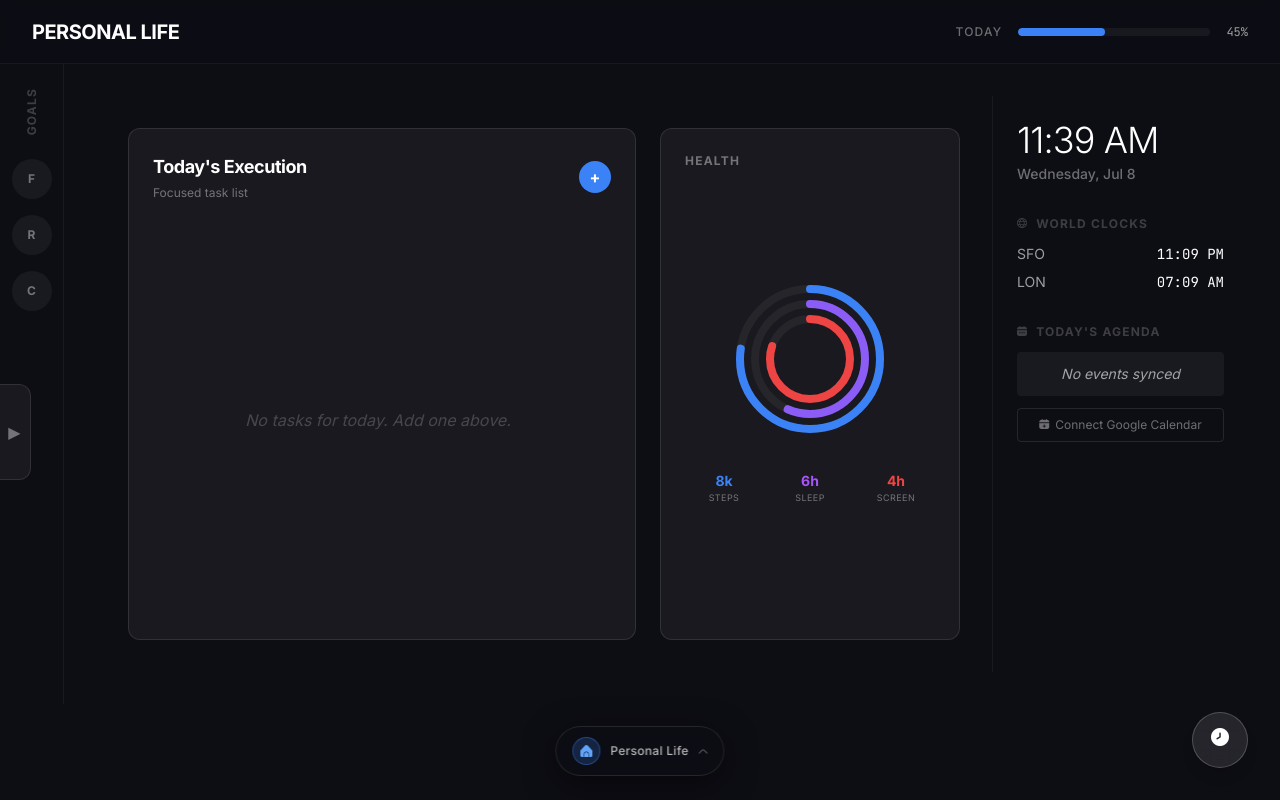
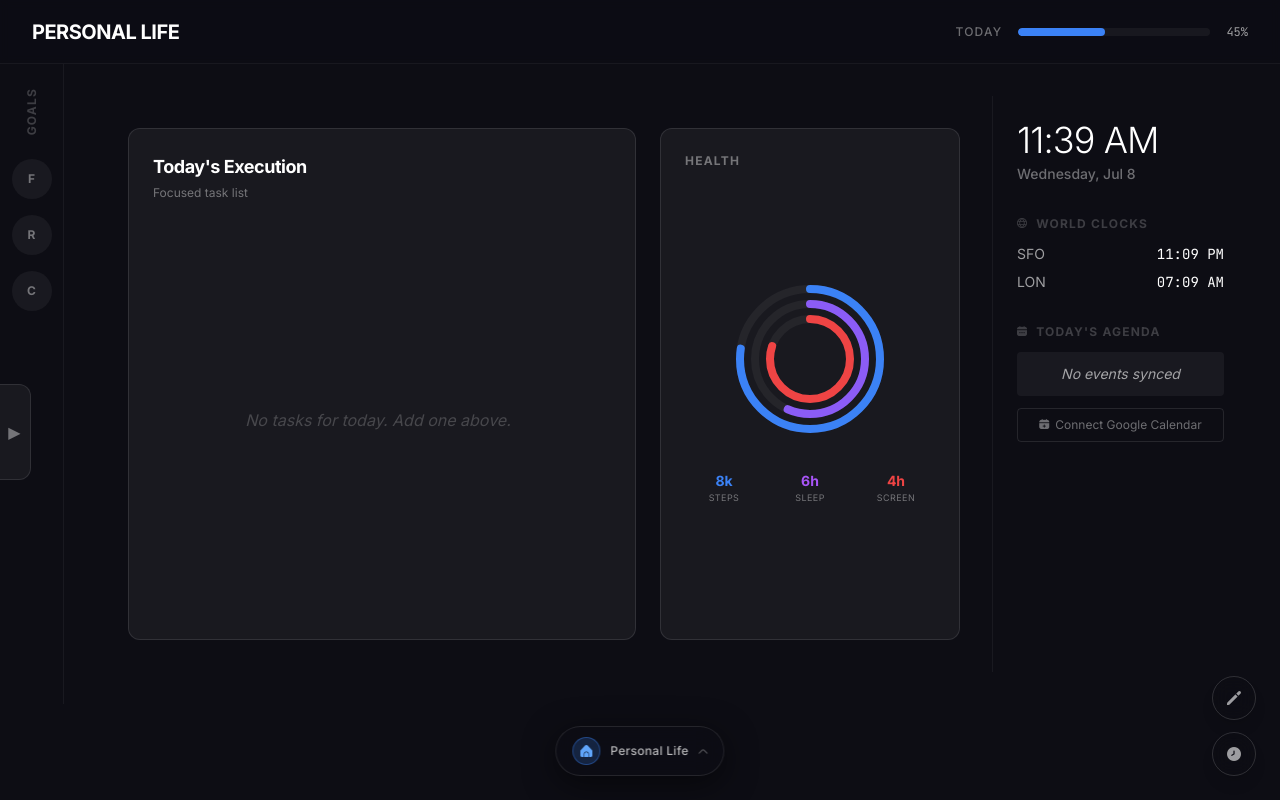
Before and after one commit to ishankumax/ProdOS, a Next.js app: page / in a window 1280 px wide. Built offline with nearby package versions, Linux system fonts and the light colour scheme.

Commit message:
feat: add global edit mode toggle with context-aware Add controls

```diff
--- a/app/page.tsx
+++ b/app/page.tsx
@@ -9,11 +9,13 @@ import RightPanel from "@/components/layout/RightPanel";
 
 import FinanceDashboard from "@/components/workspaces/FinanceDashboard";
 import { DataProvider } from "@/components/providers/DataProvider";
+import { EditModeProvider } from "@/contexts/EditModeContext";
 
 export default function HomePage() {
   const [workspace, setWorkspace] = useState<WorkspaceType>("Personal Life");
 
   return (
+    <EditModeProvider>
       <DataProvider>
         <Shell activeWorkspace={workspace} onWorkspaceChange={setWorkspace}>
           {workspace === "Financial Dashboard" ? (
@@ -34,5 +36,6 @@ export default function HomePage() {
           )}
         </Shell>
       </DataProvider>
+    </EditModeProvider>
   );
 }
--- a/components/layout/Shell.tsx
+++ b/components/layout/Shell.tsx
@@ -4,6 +4,7 @@ import BottomNavbar, { WorkspaceType } from "./BottomNavbar";
 import Header from "./Header";
 import GoalsRail from "./GoalsRail";
 import CompletedDrawer from "./CompletedDrawer";
+import { useEditMode } from "@/contexts/EditModeContext";
 
 interface ShellProps {
   children: React.ReactNode;
@@ -12,15 +13,27 @@ interface ShellProps {
 }
 
 export default function Shell({ children, activeWorkspace, onWorkspaceChange }: ShellProps) {
+  const { isEditing, toggleEdit } = useEditMode();
+
   return (
     <div className="flex h-screen bg-[#0d0d14] text-white overflow-hidden relative">
+      {/* Edit mode top banner */}
+      {isEditing && (
+        <div className="absolute top-0 left-0 right-0 z-50 flex items-center justify-center gap-3 py-2 bg-blue-500/10 border-b border-blue-500/20 backdrop-blur-sm pointer-events-none">
+          <i className="fi fi-sr-pencil text-blue-400 text-xs flex items-center"></i>
+          <span className="text-blue-400 text-xs font-semibold tracking-wider uppercase">
+            Edit Mode — Click any <span className="text-white/70 normal-case font-normal">+ Add</span> button to add content
+          </span>
+        </div>
+      )}
+
       {/* Main Content Area */}
       <div className="flex-1 flex flex-col min-w-0 relative">
         {/* 1. Header (Shared) */}
         <Header activeWorkspace={activeWorkspace} />
 
         {/* Workspace Content Layer */}
-        <div className="flex-1 flex overflow-hidden relative pb-24">
+        <div className={`flex-1 flex overflow-hidden relative pb-24 transition-all duration-300 ${isEditing ? "pt-9" : ""}`}>
           <GoalsRail />
           <CompletedDrawer />
 
@@ -34,13 +47,30 @@ export default function Shell({ children, activeWorkspace, onWorkspaceChange }:
           <BottomNavbar activeWorkspace={activeWorkspace} onWorkspaceChange={onWorkspaceChange} />
         </div>
 
-        {/* 3. Floating Bottom-Right Control */}
-        <div className="absolute bottom-8 right-8 z-40">
-          <button className="w-14 h-14 bg-white/10 hover:bg-white/20 border border-white/20 rounded-full flex items-center justify-center shadow-lg transition-all backdrop-blur-md">
+        {/* 3. Floating Bottom-Right Controls */}
+        <div className="absolute bottom-6 right-6 z-50 flex flex-col items-end gap-3">
+          {/* Edit Mode Toggle */}
+          <button
+            onClick={toggleEdit}
+            title={isEditing ? "Exit Edit Mode" : "Edit Mode"}
+            className={`w-11 h-11 rounded-full flex items-center justify-center shadow-lg transition-all duration-300 border backdrop-blur-md ${
+              isEditing
+                ? "bg-blue-500 border-blue-400 text-white shadow-blue-500/40 scale-110"
+                : "bg-white/8 border-white/15 text-white/60 hover:text-white hover:bg-white/15 hover:border-white/30"
+            }`}
+          >
+            <i className={`${isEditing ? "fi fi-sr-check" : "fi fi-sr-pencil"} text-sm flex items-center`}></i>
+          </button>
+
+          {/* Context Action Button (calculator / timer) */}
+          <button
+            className="w-11 h-11 bg-white/8 hover:bg-white/15 border border-white/15 hover:border-white/30 rounded-full flex items-center justify-center shadow-lg transition-all backdrop-blur-md text-white/60 hover:text-white"
+            title={activeWorkspace === "Financial Dashboard" ? "Calculator" : "Pomodoro Timer"}
+          >
             {activeWorkspace === "Financial Dashboard" ? (
-              <i className="fi fi-sr-calculator text-lg text-white"></i>
+              <i className="fi fi-sr-calculator text-sm text-inherit flex items-center"></i>
             ) : (
-              <i className="fi fi-sr-clock text-lg text-white"></i>
+              <i className="fi fi-sr-clock text-sm text-inherit flex items-center"></i>
             )}
           </button>
         </div>
--- a/components/workspaces/TasksWidget.tsx
+++ b/components/workspaces/TasksWidget.tsx
@@ -2,9 +2,11 @@
 
 import { useState } from "react";
 import { useData } from "@/components/providers/DataProvider";
+import { useEditMode } from "@/contexts/EditModeContext";
 
 export default function TasksWidget() {
   const { tasks, addTask, toggleTask } = useData();
+  const { isEditing } = useEditMode();
   const [newTaskText, setNewTaskText] = useState("");
   const [isAdding, setIsAdding] = useState(false);
 
@@ -26,17 +28,20 @@ export default function TasksWidget() {
           <h2 className="text-lg font-bold text-white tracking-tight">Today&apos;s Execution</h2>
           <p className="text-xs text-white/40 mt-1">Focused task list</p>
         </div>
-        <button
-          onClick={() => setIsAdding(true)}
-          className="w-8 h-8 rounded-full bg-blue-500 hover:bg-blue-400 text-white flex items-center justify-center font-bold transition-colors"
-        >
-          +
-        </button>
+        {isEditing && (
+          <button
+            onClick={() => setIsAdding(true)}
+            className="flex items-center gap-1.5 px-3 py-1.5 rounded-lg bg-blue-500/15 border border-blue-500/30 text-blue-400 text-xs font-medium hover:bg-blue-500/25 transition-all"
+          >
+            <i className="fi fi-sr-plus flex items-center text-[10px]"></i>
+            Add Task
+          </button>
+        )}
       </div>
 
       <div className="flex-1 overflow-auto space-y-2 pr-2">
-        {isAdding && (
-          <form onSubmit={handleAdd} className="mb-4">
+        {isEditing && isAdding && (
+          <form onSubmit={handleAdd} className="mb-4 animate-in fade-in slide-in-from-top-2 duration-200">
             <input
               type="text"
               autoFocus
@@ -44,7 +49,7 @@ export default function TasksWidget() {
               onChange={(e) => setNewTaskText(e.target.value)}
               onBlur={() => !newTaskText.trim() && setIsAdding(false)}
               placeholder="What needs to be done?"
-              className="w-full bg-[#0d0d14] border border-white/10 rounded px-4 py-3 text-sm focus:outline-none focus:border-blue-500 text-white"
+              className="w-full bg-[#0d0d14] border border-blue-500/30 rounded-lg px-4 py-3 text-sm focus:outline-none focus:border-blue-500 text-white placeholder:text-white/30"
             />
           </form>
         )}
--- /dev/null
+++ b/contexts/EditModeContext.tsx
@@ -0,0 +1,29 @@
+"use client";
+
+import { createContext, useContext, useState, ReactNode } from "react";
+
+interface EditModeContextType {
+  isEditing: boolean;
+  toggleEdit: () => void;
+}
+
+const EditModeContext = createContext<EditModeContextType>({
+  isEditing: false,
+  toggleEdit: () => {},
+});
+
+export function EditModeProvider({ children }: { children: ReactNode }) {
+  const [isEditing, setIsEditing] = useState(false);
+
+  const toggleEdit = () => setIsEditing((prev) => !prev);
+
+  return (
+    <EditModeContext.Provider value={{ isEditing, toggleEdit }}>
+      {children}
+    </EditModeContext.Provider>
+  );
+}
+
+export function useEditMode() {
+  return useContext(EditModeContext);
+}
```
Lines whose indentation alone changed are shown as unchanged.
